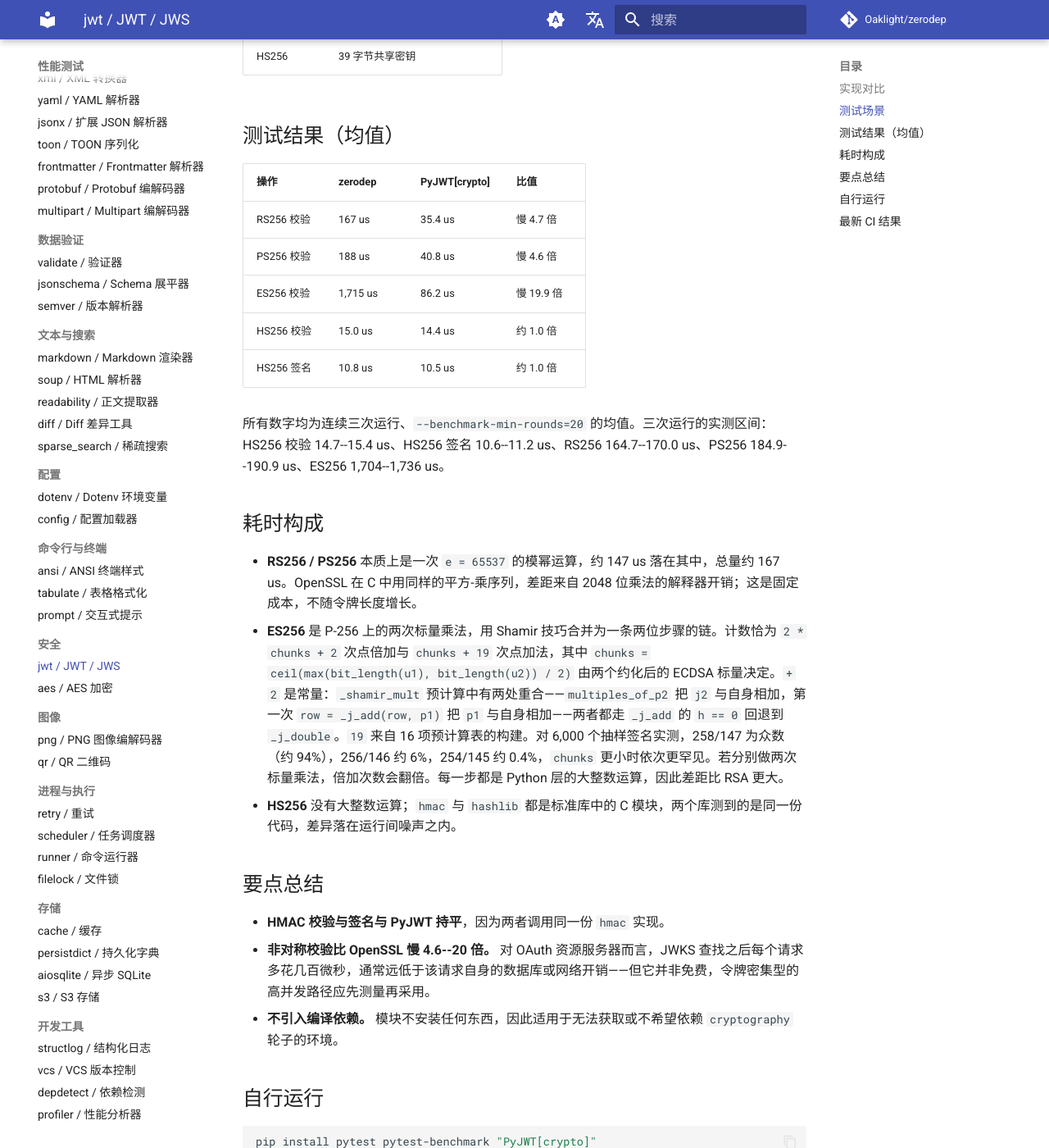
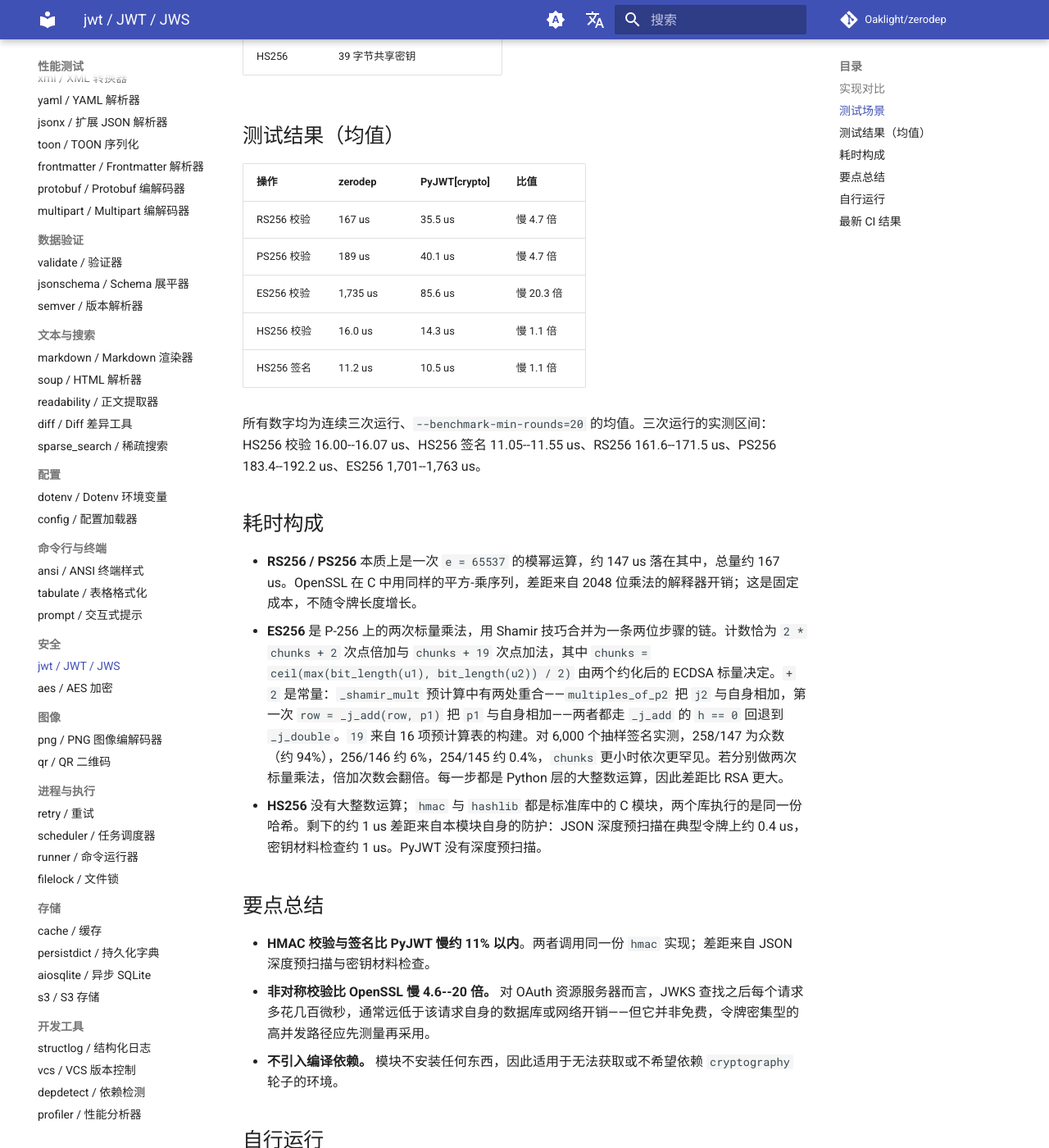
Before and after one commit to Oaklight/zerodep, an MkDocs documentation site: the page built from docs/benchmarks/jwt.md, in a window 1280 px wide and 1400 px high, scrolled down 1028 px. Shown: the whole window at 82% size. Built offline with MkDocs 1.6.1 and Material for MkDocs 9.7.7, drawn with Linux system fonts in a browser that asks for light colours; comment, search, counter and statistics services are not loaded.

Commit message:
docs(jwt): 按最终 head 重测性能表并解释 HMAC 剩余差距
在 7c4b9cb 上以 --benchmark-min-rounds=20 连续运行三次。HS256 校验为
16.0 us（原为 15.0）：JSON 深度预扫描与密钥材料检查合计约 1.4 us。其余各行
在原有区间内变动。同时补充 RFC 4716 装甲、ssh-dss 以及密钥材料黑名单的
尽力而为性质。

```diff
--- a/docs/benchmarks/jwt.md
+++ b/docs/benchmarks/jwt.md
@@ -31,23 +31,23 @@ zerodep JWT 与 [`PyJWT[crypto]`](https://pypi.org/project/PyJWT/)（通过 `cry
 
 | 操作 | zerodep | PyJWT[crypto] | 比值 |
 |------|---------|---------------|------|
-| RS256 校验 | 167 us | 35.4 us | 慢 4.7 倍 |
-| PS256 校验 | 188 us | 40.8 us | 慢 4.6 倍 |
-| ES256 校验 | 1,715 us | 86.2 us | 慢 19.9 倍 |
-| HS256 校验 | 15.0 us | 14.4 us | 约 1.0 倍 |
-| HS256 签名 | 10.8 us | 10.5 us | 约 1.0 倍 |
+| RS256 校验 | 167 us | 35.5 us | 慢 4.7 倍 |
+| PS256 校验 | 189 us | 40.1 us | 慢 4.7 倍 |
+| ES256 校验 | 1,735 us | 85.6 us | 慢 20.3 倍 |
+| HS256 校验 | 16.0 us | 14.3 us | 慢 1.1 倍 |
+| HS256 签名 | 11.2 us | 10.5 us | 慢 1.1 倍 |
 
-所有数字均为连续三次运行、`--benchmark-min-rounds=20` 的均值。三次运行的实测区间：HS256 校验 14.7--15.4 us、HS256 签名 10.6--11.2 us、RS256 164.7--170.0 us、PS256 184.9--190.9 us、ES256 1,704--1,736 us。
+所有数字均为连续三次运行、`--benchmark-min-rounds=20` 的均值。三次运行的实测区间：HS256 校验 16.00--16.07 us、HS256 签名 11.05--11.55 us、RS256 161.6--171.5 us、PS256 183.4--192.2 us、ES256 1,701--1,763 us。
 
 ## 耗时构成
 
 - **RS256 / PS256** 本质上是一次 `e = 65537` 的模幂运算，约 147 us 落在其中，总量约 167 us。OpenSSL 在 C 中用同样的平方-乘序列，差距来自 2048 位乘法的解释器开销；这是固定成本，不随令牌长度增长。
 - **ES256** 是 P-256 上的两次标量乘法，用 Shamir 技巧合并为一条两位步骤的链。计数恰为 `2 * chunks + 2` 次点倍加与 `chunks + 19` 次点加法，其中 `chunks = ceil(max(bit_length(u1), bit_length(u2)) / 2)` 由两个约化后的 ECDSA 标量决定。`+ 2` 是常量：`_shamir_mult` 预计算中有两处重合——`multiples_of_p2` 把 `j2` 与自身相加，第一次 `row = _j_add(row, p1)` 把 `p1` 与自身相加——两者都走 `_j_add` 的 `h == 0` 回退到 `_j_double`。`19` 来自 16 项预计算表的构建。对 6,000 个抽样签名实测，258/147 为众数（约 94%），256/146 约 6%，254/145 约 0.4%，`chunks` 更小时依次更罕见。若分别做两次标量乘法，倍加次数会翻倍。每一步都是 Python 层的大整数运算，因此差距比 RSA 更大。
-- **HS256** 没有大整数运算；`hmac` 与 `hashlib` 都是标准库中的 C 模块，两个库测到的是同一份代码，差异落在运行间噪声之内。
+- **HS256** 没有大整数运算；`hmac` 与 `hashlib` 都是标准库中的 C 模块，两个库执行的是同一份哈希。剩下的约 1 us 差距来自本模块自身的防护：JSON 深度预扫描在典型令牌上约 0.4 us，密钥材料检查约 1 us。PyJWT 没有深度预扫描。
 
 ## 要点总结
 
-- **HMAC 校验与签名与 PyJWT 持平**，因为两者调用同一份 `hmac` 实现。
+- **HMAC 校验与签名比 PyJWT 慢约 11% 以内**。两者调用同一份 `hmac` 实现；差距来自 JSON 深度预扫描与密钥材料检查。
 - **非对称校验比 OpenSSL 慢 4.6--20 倍。** 对 OAuth 资源服务器而言，JWKS 查找之后每个请求多花几百微秒，通常远低于该请求自身的数据库或网络开销——但它并非免费，令牌密集型的高并发路径应先测量再采用。
 - **不引入编译依赖。** 模块不安装任何东西，因此适用于无法获取或不希望依赖 `cryptography` 轮子的环境。
 
```
Also changed, not shown: docs/modules/jwt.md (+1 -1 lines).
